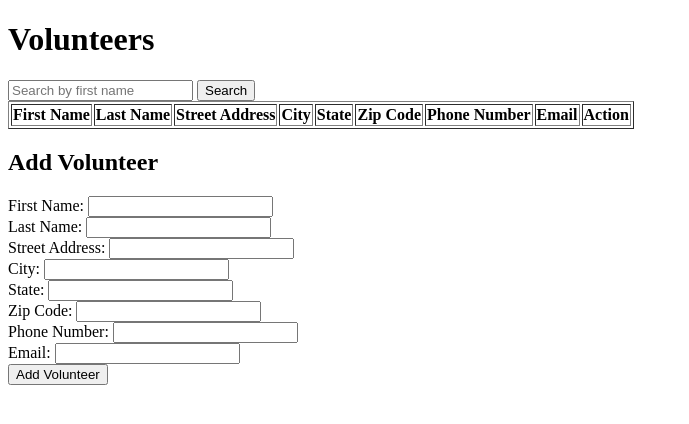
After one commit to maxkooz/foodbank, a Django app: page /volunteer/ in a window 1280 px wide. The commit adds this page. Shown: the top 424 px of the page, without its empty margins (0-689 px from the left). Run offline with Django 4.2, Linux system fonts and the light colour scheme; data that the repository does not hold is empty.

Commit message:
updated volunteer view

```diff
--- a/foodbank/templates/main_page.html
+++ b/foodbank/templates/main_page.html
@@ -28,7 +28,7 @@
 </head>
 <body>
     <div class="button-container">
-        <button onclick="location.href='#'">Volunteer</button>
+        <button><a href="{% url 'foodbank:volunteer' %}">Volunteer</a></button>
         <button onclick="location.href='#'">Vehicle</button>
         <button onclick="location.href='#'">Transit Schedule</button>
         <button onclick="location.href='#'">Individual Shifts</button>
--- /dev/null
+++ b/foodbank/templates/volunteer.html
@@ -0,0 +1,78 @@
+<!-- volunteer.html -->
+<!DOCTYPE html>
+<html lang="en">
+<head>
+    <meta charset="UTF-8">
+    <meta http-equiv="X-UA-Compatible" content="IE=edge">
+    <meta name="viewport" content="width=device-width, initial-scale=1.0">
+    <title>Volunteers</title>
+</head>
+<body>
+    <h1>Volunteers</h1>
+    <form method="GET" action="{% url 'foodbank:volunteer' %}">
+        <input type="text" name="q" placeholder="Search by first name" value="{{ query }}">
+        <button type="submit">Search</button>
+    </form>
+    <table border="1">
+        <thead>
+            <tr>
+                <th>First Name</th>
+                <th>Last Name</th>
+                <th>Street Address</th>
+                <th>City</th>
+                <th>State</th>
+                <th>Zip Code</th>
+                <th>Phone Number</th>
+                <th>Email</th>
+                <th>Action</th>
+            </tr>
+        </thead>
+        <tbody>
+            {% for volunteer in volunteers %}
+            <tr>
+                <td>{{ volunteer.first_name }}</td>
+                <td>{{ volunteer.last_name }}</td>
+                <td>{{ volunteer.street_address }}</td>
+                <td>{{ volunteer.city }}</td>
+                <td>{{ volunteer.home_state }}</td>
+                <td>{{ volunteer.zip_code }}</td>
+                <td>{{ volunteer.phone_number }}</td>
+                <td>{{ volunteer.email }}</td>
+                <td>
+                    <form method="POST" action="{% url 'foodbank:volunteer' %}">
+                        {% csrf_token %}
+                        <input type="hidden" name="volunteer_id" value="{{ volunteer.id }}">
+                        <button type="submit" name="edit">Edit</button>
+                        <button type="submit" name="delete">Delete</button>
+                    </form>
+                </td>
+            </tr>
+            {% endfor %}
+        </tbody>
+    </table>
+    <h2>Add Volunteer</h2>
+<form method="POST" action="{% url 'foodbank:volunteer' %}">
+    {% csrf_token %}
+    <label for="first_name">First Name:</label>
+    <input type="text" id="first_name" name="first_name"><br>
+    <label for="last_name">Last Name:</label>
+    <input type="text" id="last_name" name="last_name"><br>
+    <label for="street_address">Street Address:</label>
+    <input type="text" id="street_address" name="street_address"><br>
+    <label for="city">City:</label>
+    <input type="text" id="city" name="city"><br>
+    <label for="home_state">State:</label>
+    <input type="text" id="home_state" name="home_state"><br>
+    <label for="zip_code">Zip Code:</label>
+    <input type="text" id="zip_code" name="zip_code"><br>
+    <label for="phone_number">Phone Number:</label>
+    <input type="text" id="phone_number" name="phone_number"><br>
+    <label for="email">Email:</label>
+    <input type="email" id="email" name="email"><br>
+    <!-- Add other fields for new volunteer here -->
+    <button type="submit" name="add">Add Volunteer</button>
+</form>
+
+
+</body>
+</html>
--- a/foodbank/urls.py
+++ b/foodbank/urls.py
@@ -9,4 +9,5 @@ urlpatterns = [
     path('login/', views.login_view, name='login'),
     path('logout/', views.logout_view, name='logout'),
     path('main_page/', views.main_page_view, name='main_page'),
+    path('volunteer/', views.VolunteerView.as_view(), name='volunteer'),
 ]
--- a/foodbank/views.py
+++ b/foodbank/views.py
@@ -2,6 +2,11 @@ from django.shortcuts import render, redirect
 from django.urls import reverse
 from django.contrib.auth import authenticate, login, logout
 from django.contrib.auth.models import User
+from django.views import generic
+
+from .models import Volunteer
+
+import re
 
 def home_view(request):
     return render(request, 'home.html')
@@ -42,3 +47,128 @@ def main_page_view(request):
         return redirect(reverse('foodbank:home'))
 
     return render(request, 'main_page.html')
+
+class VolunteerView(generic.ListView):
+    model = Volunteer
+    template_name='volunteer.html'
+    context_object_name='volunteers'
+    # phoneNumberRegex = re.compile("^(\+\d{1,2}\s)?\(?\d{3}\)?[\s.-]\d{3}[\s.-]\d{4}$")
+    # emailRegex = re.compile("[^@]+@[^@]+\.[^@]+")
+
+    def get_queryset(self):
+        return Volunteer.objects.all()
+
+    def get(self, req):
+        error_msg = req.GET['error_msg'] if 'error_msg' in req.GET else None
+        context = {
+            self.context_object_name: self.get_queryset(),
+            'error_msg': error_msg,
+        }
+
+        return render(req, self.template_name, context)
+
+    def post(self, request, *args, **kwargs):
+        first_name = request.POST.get('first_name')
+        last_name = request.POST.get('last_name')
+        street_address = request.POST.get('street_address')
+        city = request.POST.get('city')
+        home_state = request.POST.get('home_state')
+        zip_code = request.POST.get('zip_code')
+        phone_number = request.POST.get('phone_number')
+        email = request.POST.get('email')
+
+        # Check that at least one field is not empty
+        if self.validate_fields(first_name, last_name, street_address, city, home_state, zip_code, phone_number, email):
+            if 'add' in request.POST:
+
+                Volunteer.objects.create(
+                    first_name=first_name,
+                    last_name=last_name,
+                    street_address=street_address,
+                    city=city,
+                    home_state=home_state,
+                    zip_code=zip_code,
+                    phone_number=phone_number,
+                    email=email
+                )
+            elif 'edit' in request.POST:
+                volunteer_id = request.POST.get('volunteer_id')
+                volunteer = Volunteer.objects.get(id=volunteer_id)
+                volunteer.first_name = request.POST.get('first_name')
+                # Update other fields for editing
+                volunteer.save()
+            elif 'delete' in request.POST:
+                volunteer_id = request.POST.get('volunteer_id')
+                Volunteer.objects.get(id=volunteer_id).delete()
+        else:
+            error_msg = "All fields are required to create volunteer object"
+            return redirect(reverse("foodbank:volunteer")+'?error_msg='+error_msg)
+
+
+
+        return redirect(reverse("foodbank:volunteer"))
+
+    def validate_fields(self, first_name, last_name, street_address, city, home_state, zip_code, phone_number, email):
+        fname_valid = first_name != ""
+        lname_valid = last_name != ""
+        street_address_valid = street_address != ""
+        city_valid = city != ""
+        home_state_valid = home_state != ""
+        zip_code_valid = zip_code != ""
+        # phone_number_valid = self.phoneNumberRegex.match(phone_number)
+        # email_valid = self.emailRegex.match(email)
+        phone_number_valid = phone_number != ""
+        email_valid = email != ""
+
+        if fname_valid and lname_valid and street_address_valid and city_valid and home_state_valid and zip_code_valid and phone_number_valid and email_valid:
+            return True
+        else:
+            return False
+
+
+def volunteer_view(request):
+    volunteers = Volunteer.objects.all()
+
+    query = request.GET.get('q')
+    if query:
+        volunteers = volunteers.filter(first_name__icontains=query)
+
+    if request.method == 'POST':
+        first_name = request.POST.get('first_name')
+        last_name = request.POST.get('last_name')
+        street_address = request.POST.get('street_address')
+        city = request.POST.get('city')
+        home_state = request.POST.get('home_state')
+        zip_code = request.POST.get('zip_code')
+        phone_number = request.POST.get('phone_number')
+        email = request.POST.get('email')
+
+        # Check that at least one field is not empty
+        if any([first_name, last_name, street_address, city, home_state, zip_code, phone_number, email]):
+            Volunteer.objects.create(
+                first_name=first_name,
+                last_name=last_name,
+                street_address=street_address,
+                city=city,
+                home_state=home_state,
+                zip_code=zip_code,
+                phone_number=phone_number,
+                email=email
+            )
+        elif 'edit' in request.POST:
+            volunteer_id = request.POST.get('volunteer_id')
+            volunteer = Volunteer.objects.get(id=volunteer_id)
+            volunteer.first_name = request.POST.get('first_name')
+            # Update other fields for editing
+            volunteer.save()
+        elif 'delete' in request.POST:
+            volunteer_id = request.POST.get('volunteer_id')
+            Volunteer.objects.get(id=volunteer_id).delete()
+
+        return redirect(reverse("foodbank:volunteer"))
+
+    context = {
+        'volunteers': volunteers,
+        'query': query,
+    }
+    return render(request, 'volunteer.html', context)
```
